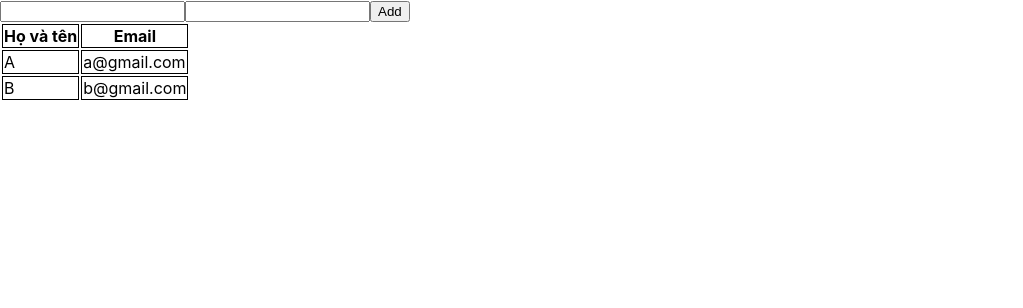
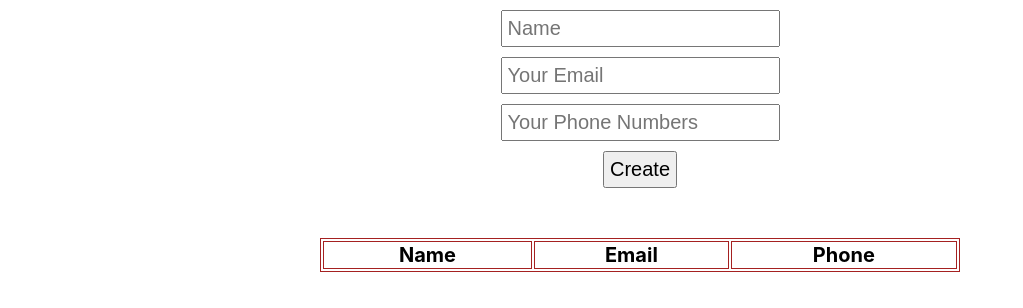
Before and after one commit to YugiNova/GreenProject, a React (Create React App) app: page / in a window 1280 px wide. Shown: the top 308 px of the page, without its empty margins (0-1023 px from the left). Built offline with nearby package versions, Linux system fonts and the light colour scheme.

Commit message:
Bai 3 - Edit

```diff
--- a/src/App.js
+++ b/src/App.js
@@ -1,10 +1,10 @@
 import React from "react";
 
-import Bai2 from "./Components/Bai2"
+import Bai3 from "./Components/Bai3"
 
 const App = () => {
     return (
-      < Bai2 / >
+      < Bai3 / >
     );
 }
 
--- a/src/Components/Bai2.js
+++ b/src/Components/Bai2.js
@@ -10,6 +10,7 @@ const Bai2 = () => {
     }
 
     const onChange = (e) =>{
+
         setUser({
             ...user,
             [e.target.name]: e.target.value
@@ -30,7 +31,7 @@ const Bai2 = () => {
             <input name='email' value={user.email} onChange={onChange}/>
             <button onClick={onClick}>Add</button>
 
-            <table>
+            <table style={myStyle}>
                 <tr>
                     <th style={myStyle}>Họ và tên</th>
                     <th style={myStyle}>Email</th>
@@ -44,7 +45,7 @@ const Bai2 = () => {
                         </tr>
                     )
                 })
-            }
+                }
             </table>
         </div>
     )
--- /dev/null
+++ b/src/Components/Bai3.js
@@ -0,0 +1,85 @@
+import { useState } from "react";
+import './styles.css'
+
+// import {DEFAULT_USER} from "./constans.js";
+const DEFAULT_USER = {name: '', email: '',phone: ''}
+
+const Bai3 = () => {
+    const [users, setUsers] = useState([])
+    const [formData, setFormData] = useState(DEFAULT_USER)
+
+    const onChange = (e) =>{
+        const name = e.target.name;
+        const value = e.target.value;
+
+        setFormData({
+            ...formData,
+            [name] : value
+        })
+    }
+
+    const onClick = () => {
+        if(formData.id){
+            const newUsers = users.map(user =>{
+                if(user.id === formData.id){
+                    return formData
+                }
+                return user
+            })
+            setUsers(newUsers)
+        }
+        else{
+            setUsers([
+                ...users,
+                {
+                    id: Math.random(),
+                    ...formData
+                }
+            ])
+        }
+        setFormData(DEFAULT_USER)
+    }
+
+    const onEdit =(selectedUser) =>{
+        setFormData(selectedUser);
+        console.log(selectedUser);
+    }
+    const onDelete =(selectedUser) =>{
+
+
+    }
+
+    return(
+        <div>
+            <input name='name' value={formData.name} onChange={onChange} placeholder='Name'/>
+            <input name='email' value={formData.email} onChange={onChange} placeholder='Your Email'/>
+            <input name='phone' value={formData.phone} onChange={onChange} placeholder='Your Phone Numbers'/>
+            <button onClick={onClick}>{formData.id?'Edit':'Create'}</button>
+
+            <table >
+                <tr>
+                    {/* <th >ID</th> */}
+                    <th >Name</th>
+                    <th >Email</th>
+                    <th >Phone</th>
+                </tr>
+                {
+                users.map(user => {
+                    return(
+                        <tr>
+                            {/* <td >{user.id}</td> */}
+                            <td >{user.name}</td>
+                            <td >{user.email}</td>
+                            <td >{user.phone}</td>
+                            <td  onClick={()=>{onEdit(user)}}><button>Edit</button></td>
+                            <td  onClick={()=>{onDelete(user)}}><button>Delete</button></td>
+                        </tr>
+                    )
+                })
+                }
+            </table>
+        </div>
+    )
+}
+
+export default Bai3
--- /dev/null
+++ b/src/Components/styles.css
@@ -0,0 +1,17 @@
+td,th, table{
+    border: 1px solid rgb(165, 33, 33);
+    font-size: 20px;
+}
+td{
+    text-align: center;
+}
+table{
+    width: 50%;
+    margin: 50px auto;
+}
+input, button{
+    display: block;
+    margin: 10px auto;
+    font-size: 20px;
+    padding: 5px;
+}
--- /dev/null
+++ b/src/constants.js
@@ -0,0 +1 @@
+export const DEFAULT_USER = {name: '', email: '',phone: ''}
```
